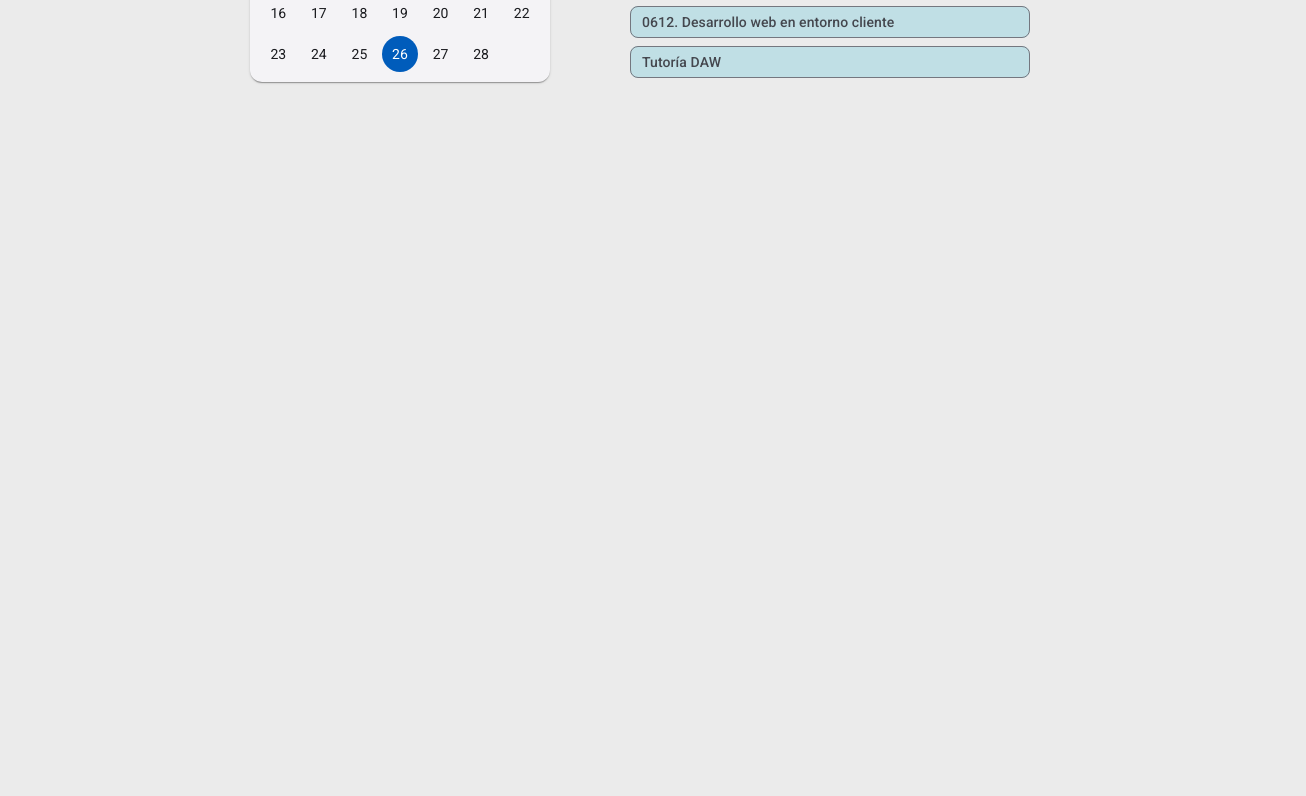
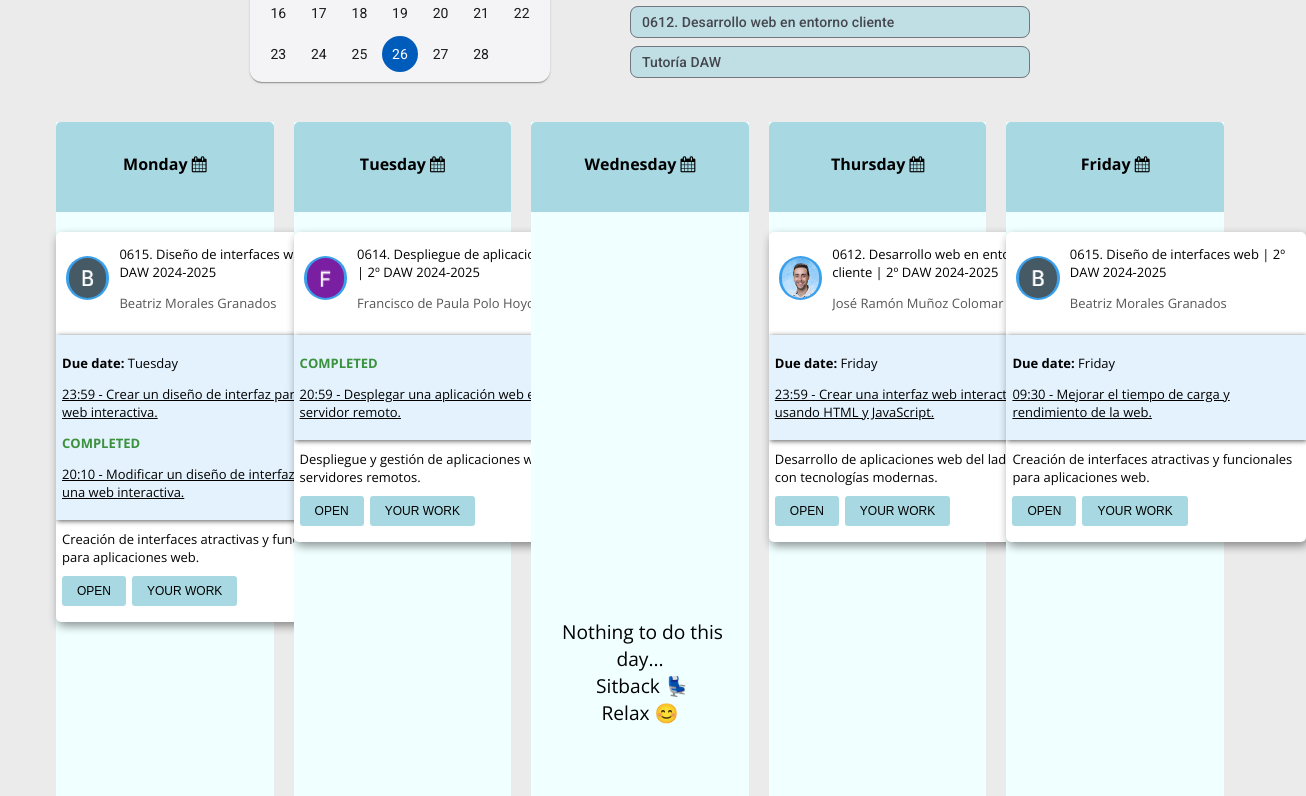
Before and after one commit to rconnolly2/task-app-rconnolly, an Angular app: page /calendar in a window 1280 px wide. Shown: the part 544-1340 px from the top of the page, 1306 px wide, since content can reach past the window. Before the commit the page ends 821 px from the top, so only its background shows below. Built offline with nearby package versions, Linux system fonts and the light colour scheme.

Commit message:
Calendar done

```diff
--- a/src/app/calendar/calendar.component.css
+++ b/src/app/calendar/calendar.component.css
@@ -26,3 +26,43 @@ p {
     width: 400px;
     vertical-align: bottom;
 }
+
+/* Estilos tareas semanales */
+.week-tasks {
+    display: flex;
+    justify-content: center;
+    margin-top: 20px;
+    margin-bottom: 20px;
+    display: flex;
+    gap: 20px;
+    font-family: 'Open Sans', sans-serif;
+}
+
+.day-tasks {
+    background-color: azure;
+    width: 17vw;
+    height: 900px;
+    border-bottom-left-radius: 5px;
+    border-bottom-right-radius: 5px;
+}
+
+.day-header {
+    display: flex;
+    justify-content: center;
+    background-color: #a8d9e2;
+    padding-top: 10px;
+    padding-bottom: 15px;
+    border-top-left-radius: 5px;
+    border-top-right-radius: 5px;
+}
+
+.nothing {
+    display: flex;
+    flex-direction: column;
+    justify-content: center;
+    align-items: center;
+    height: 100%;
+    text-align: center;
+    font-size: 1.2rem;
+    white-space: pre-wrap;
+}
--- a/src/app/calendar/calendar.component.html
+++ b/src/app/calendar/calendar.component.html
@@ -10,3 +10,106 @@
     (modulesUpdated)="onModulesUpdated($event)">
   </app-module-filter>
 </div>
+
+
+<div class="week-tasks">
+    <div class="day-tasks">
+        <div class="day-header">
+            <h4>Monday <i class="fa fa-calendar"></i></h4>
+        </div>
+        <div *ngIf="objectKeys(mondayTaskList).length > 0; else noTasks">
+            <div *ngFor="let moduleId of objectKeys(mondayTaskList)">
+                <app-day-task [taskModuleList]="mondayTaskList[moduleId]"></app-day-task>
+            </div>
+        </div>
+
+        <!-- Si la lista está vacía, muestro este mensaje -->
+        <ng-template #noTasks>
+            <p class="nothing">
+            Nothing to do this day...<br>
+            Sitback 💺<br>
+            Relax 😊
+            </p>
+        </ng-template>
+    </div>
+
+    <div class="day-tasks">
+        <div class="day-header">
+            <h4>Tuesday <i class="fa fa-calendar"></i></h4>
+        </div>
+        <div *ngIf="objectKeys(tuesdayTaskList).length > 0; else noTasks">
+            <div *ngFor="let moduleId of objectKeys(tuesdayTaskList)">
+                <app-day-task [taskModuleList]="tuesdayTaskList[moduleId]"></app-day-task>
+            </div>
+        </div>
+
+        <!-- Si la lista está vacía, muestro este mensaje -->
+        <ng-template #noTasks>
+            <p class="nothing">
+            Nothing to do this day...<br>
+            Sitback 💺<br>
+            Relax 😊
+            </p>
+        </ng-template>
+    </div>
+
+    <div class="day-tasks">
+        <div class="day-header">
+            <h4>Wednesday <i class="fa fa-calendar"></i></h4>
+        </div>
+        <div *ngIf="objectKeys(wednesdayTaskList).length > 0; else noTasks">
+            <div *ngFor="let moduleId of objectKeys(wednesdayTaskList)">
+                <app-day-task [taskModuleList]="wednesdayTaskList[moduleId]"></app-day-task>
+            </div>
+        </div>
+
+        <!-- Si la lista está vacía, muestro este mensaje -->
+        <ng-template #noTasks>
+            <p class="nothing">
+            Nothing to do this day...<br>
+            Sitback 💺<br>
+            Relax 😊
+            </p>
+        </ng-template>
+    </div>
+
+    <div class="day-tasks">
+        <div class="day-header">
+            <h4>Thursday <i class="fa fa-calendar"></i></h4>
+        </div>
+        <div *ngIf="objectKeys(thursdayTaskList).length > 0; else noTasks">
+            <div *ngFor="let moduleId of objectKeys(thursdayTaskList)">
+                <app-day-task [taskModuleList]="thursdayTaskList[moduleId]"></app-day-task>
+            </div>
+        </div>
+
+        <!-- Si la lista está vacía, muestro este mensaje -->
+        <ng-template #noTasks>
+            <p class="nothing">
+            Nothing to do this day...<br>
+            Sitback 💺<br>
+            Relax 😊
+            </p>
+        </ng-template>
+    </div>
+
+    <div class="day-tasks">
+        <div class="day-header">
+            <h4>Friday <i class="fa fa-calendar"></i></h4>
+        </div>
+        <div *ngIf="objectKeys(fridayTaskList).length > 0; else noTasks">
+            <div *ngFor="let moduleId of objectKeys(fridayTaskList)">
+                <app-day-task [taskModuleList]="fridayTaskList[moduleId]"></app-day-task>
+            </div>
+        </div>
+
+        <!-- Si la lista está vacía, muestro este mensaje -->
+        <ng-template #noTasks>
+            <p class="nothing">
+            Nothing to do this day...<br>
+            Sitback 💺<br>
+            Relax 😊
+            </p>
+        </ng-template>
+    </div>
+</div>
--- a/src/app/calendar/calendar.component.ts
+++ b/src/app/calendar/calendar.component.ts
@@ -1,11 +1,13 @@
-import { Component, OnInit } from '@angular/core';
+import { Component, OnInit, inject } from '@angular/core';
 import { MatCardModule } from '@angular/material/card';
 import { MatDatepickerModule } from '@angular/material/datepicker';
 import { MatNativeDateModule } from '@angular/material/core';
 import { CommonModule } from '@angular/common';
 import { ModuleFilterComponent } from '../module-filter/module-filter.component';
 import { Module } from '../module';
-import { MatDatepickerInputEvent } from '@angular/material/datepicker';
+import { Task } from '../task';
+import { TaskService } from '../task.service';
+import { DayTaskComponent } from '../day-task/day-task.component';
 
 @Component({
   selector: 'app-calendar',
@@ -17,54 +19,56 @@ import { MatDatepickerInputEvent } from '@angular/material/datepicker';
     MatDatepickerModule,
     MatNativeDateModule,
     CommonModule,
-    ModuleFilterComponent
+    ModuleFilterComponent,
+    DayTaskComponent
   ]
 })
 export class CalendarComponent implements OnInit {
   selected: Date | null = new Date();
-  selectedWeek: { start: Date, end: Date } | null = null;
   selectedModules: Module[] = [];
+  mondayTaskList: { [moduleId: number]: Task[] } = [];
+  tuesdayTaskList: { [moduleId: number]: Task[] } = [];
+  wednesdayTaskList: { [moduleId: number]: Task[] } = [];
+  thursdayTaskList: { [moduleId: number]: Task[] } = [];
+  fridayTaskList: { [moduleId: number]: Task[] } = [];
+  taskService: TaskService = inject(TaskService);
+
+  constructor() {
+    this.mondayTaskList = this.taskService.getTasksByWeekDay(0);
+    this.tuesdayTaskList = this.taskService.getTasksByWeekDay(1);
+    this.wednesdayTaskList = this.taskService.getTasksByWeekDay(2);
+    this.thursdayTaskList = this.taskService.getTasksByWeekDay(3);
+    this.fridayTaskList = this.taskService.getTasksByWeekDay(4);
+  }
+
+  objectKeys(obj: { [key: number]: Task[] }): number[] {
+    return Object.keys(obj).map(key => Number(key));
+  }
 
   ngOnInit(): void {
     console.log("Fecha seleccionada:", this.selected);
     console.log("Módulos filtrados:", this.selectedModules);
   }
 
+  updateSelectedWeek() {
+    if (this.selected) {
+      this.mondayTaskList = this.taskService.getTasksByWeekDayAndModules(this.selected, 0, this.selectedModules);
+      this.tuesdayTaskList = this.taskService.getTasksByWeekDayAndModules(this.selected, 1, this.selectedModules);
+      this.wednesdayTaskList = this.taskService.getTasksByWeekDayAndModules(this.selected, 2, this.selectedModules);
+      this.thursdayTaskList = this.taskService.getTasksByWeekDayAndModules(this.selected, 3, this.selectedModules);
+      this.fridayTaskList = this.taskService.getTasksByWeekDayAndModules(this.selected, 4, this.selectedModules);
+    }
+  }
+
   onDateSelected(date: Date): void {
     this.selected = date;
-    if (date) {
-      this.selectedWeek = this.getWeekRange(date);
-      console.log("Fecha seleccionada:", this.selected);
-      console.log("Rango de la semana:", this.selectedWeek);
-    }
+    this.updateSelectedWeek();
   }
 
   onModulesUpdated(modules: Module[]): void {
     setTimeout(() => {
       this.selectedModules = modules;
-      console.log("Módulos filtrados:", this.selectedModules);
+      this.updateSelectedWeek();
     }, 0);
   }
-
-  getWeekRange(date: Date): { start: Date, end: Date } {
-    const start = this.getStartOfWeek(date);
-    const end = this.getEndOfWeek(date);
-    return { start, end };
-  }
-
-  getStartOfWeek(date: Date): Date {
-    const start = new Date(date);
-    const day = start.getDay() || 7;
-    start.setDate(start.getDate() - day + 1);
-    start.setHours(0, 0, 0, 0);
-    return start;
-  }
-
-  getEndOfWeek(date: Date): Date {
-    const end = new Date(date);
-    const day = end.getDay() || 7;
-    end.setDate(end.getDate() + (7 - day));
-    end.setHours(23, 59, 59, 999);
-    return end;
-  }
 }
--- a/src/app/task.service.ts
+++ b/src/app/task.service.ts
@@ -39,7 +39,7 @@ export class TaskService {
       moduleId: 2,
       name: 'Desarrollo de bases de datos',
       description: 'Diseñar y desarrollar una base de datos para la aplicación.',
-      deadline: new Date('2025-02-27T23:59:00'),
+      deadline: new Date('2025-02-20T23:59:00'),
       grade: undefined,
       completed: false
     },
@@ -120,26 +120,27 @@ export class TaskService {
     return tasksByModule;
   }
 
-  getTasksForWeekAndModules(weekStartDate: Date, selectedModules: Module[]): { [moduleId: number]: Task[] } {
+  getTasksByWeekDayAndModules(currentDate: Date, dayOfWeek: number, selectedModules: Module[]): { [moduleId: number]: Task[] } {
     const tasksByModule: { [moduleId: number]: Task[] } = {};
 
-    const weekStartDay = new Date(weekStartDate);
-    const weekEndDay = new Date(weekStartDate);
-    weekEndDay.setDate(weekStartDay.getDate() + 7);  // Definir el final de la semana
+    const startOfWeek = new Date(currentDate);
+    startOfWeek.setDate(currentDate.getDate() - ((currentDate.getDay() + 6) % 7));
+    startOfWeek.setHours(0, 0, 0, 0);
 
-    // Filtrar las tareas para la semana seleccionada y los módulos seleccionados
+    const endOfWeek = new Date(startOfWeek);
+    endOfWeek.setDate(startOfWeek.getDate() + 6);
+
     this.taskList.filter(task => {
-      const taskDate = new Date(task.deadline);
-      const taskDay = taskDate.getDay(); // Día de la semana (0 - domingo, 6 - sábado)
-      const isInSelectedWeek = taskDate >= weekStartDay && taskDate <= weekEndDay;
-      const isInSelectedModules = selectedModules.some(module => module.id === task.moduleId);
-
-      return isInSelectedWeek && isInSelectedModules;
+        const taskDate = new Date(task.deadline);
+        const taskDay = (taskDate.getDay() + 6) % 7;
+        return taskDate >= startOfWeek && taskDate <= endOfWeek
+            && selectedModules.some(module => module.id === task.moduleId)
+            && taskDay === dayOfWeek;
     }).forEach(task => {
-      if (!tasksByModule[task.moduleId]) {
-        tasksByModule[task.moduleId] = [];
-      }
-      tasksByModule[task.moduleId].push(task);
+        if (!tasksByModule[task.moduleId]) {
+            tasksByModule[task.moduleId] = [];
+        }
+        tasksByModule[task.moduleId].push(task);
     });
 
     return tasksByModule;
```
